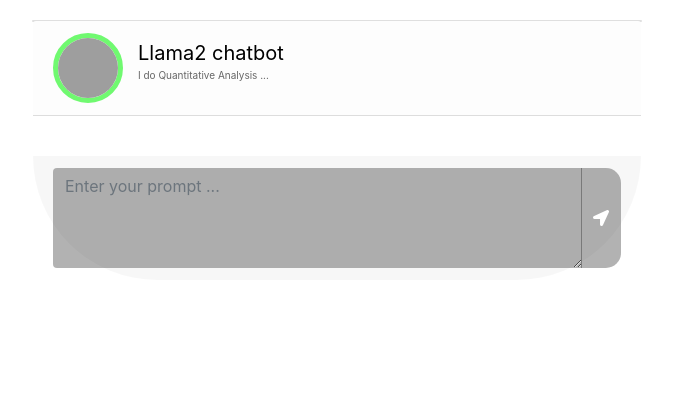
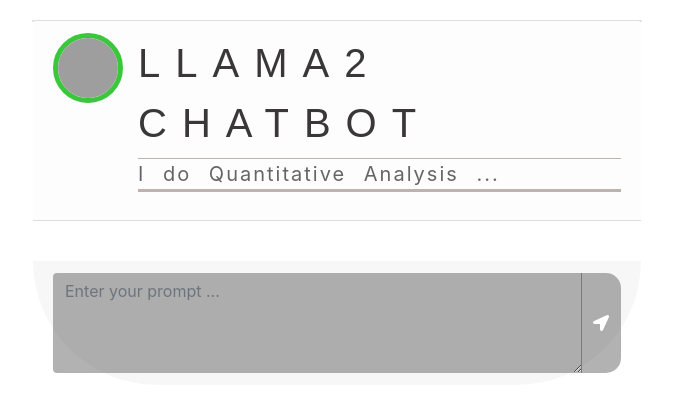
Before and after one commit to betkh/LLM-Chatbot, a Flask app: page / in a window 1280 px wide. Shown: the top 412 px of the page, without its empty margins (303-976 px from the left). Run offline with Flask 3, Linux system fonts and the light colour scheme; some libraries are stand-ins or nearby versions; grey boxes are pictures that could not be loaded.

Commit message:
style update

```diff
--- a/static/style.css
+++ b/static/style.css
@@ -60,7 +60,7 @@
 .llama_icon{
 	height: 70px;
 	width: 70px;
-	border:5px solid #70f970;
+	border:5px solid #3bc73b;
 
 }
 
@@ -70,12 +70,37 @@
 	margin-bottom: auto;
 	margin-left: 15px;
 }
+
+/* llama info: Title*/
 .llama_info span{
-	font-size: 20px;
+	font-size: 40px;
+	font-weight: 300;
 	color: rgb(0, 0, 0);
 }
+
+.llama_info span {
+    font-size: 40px;
+    font-weight: 500;
+    color: #393737; /* Dark gray for a softer contrast */
+    text-transform: uppercase; /* Gives a bold presence */
+    letter-spacing: 5px; /* Slight spacing for a sleek look */
+	word-spacing: 20px;
+    letter-spacing: 15px;
+    padding-bottom: 5px;
+    display: inline-block;
+    font-family: "Poppins", sans-serif; /* Modern font choice */
+}
+
+
+
+
+/* llama info: sub-title*/
 .llama_info p{
-	font-size: 10px;
+	font-size: 20px;
+	word-spacing: 10px;
+	letter-spacing: 2px; /* Slight spacing for a sleek look */
+	border-top: 0.2px solid #bdb2ae; /* Adds a stylish underline */
+	border-bottom: 3px solid #bdb2ae; /* Adds a stylish underline */
 	color: rgba(0,0,0,0.6);
 }
 
```
